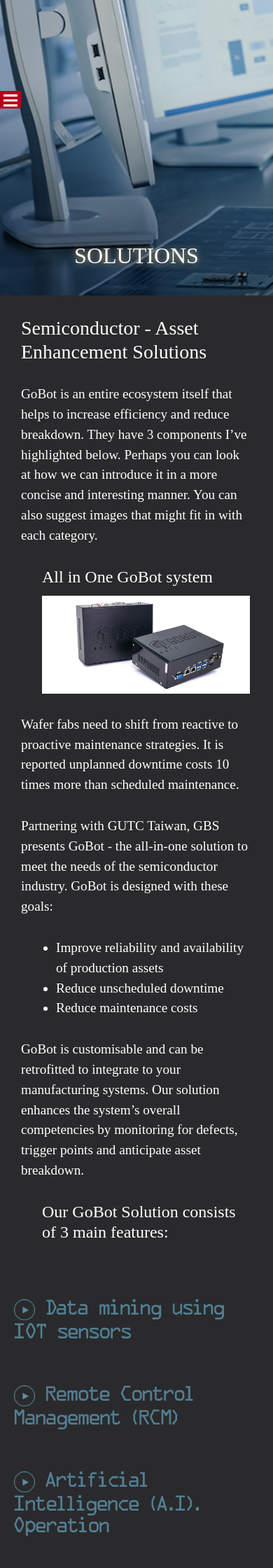
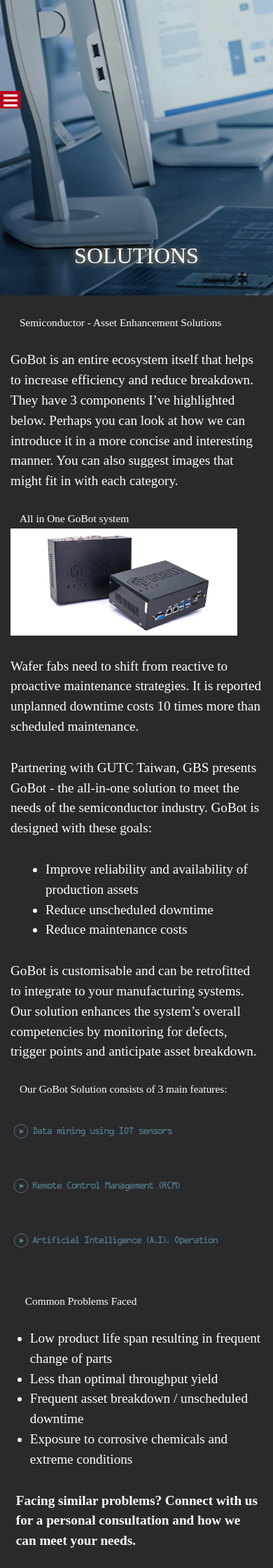
Before and after one commit to ghostjson/Revamped-GBS, a PHP site: page /sc-asset.html in a window 390 px wide. Shown: the top 2240 px of the page at 70% size. Run offline with PHP 8.4, Linux system fonts and the light colour scheme; some web fonts are replaced.

Commit message:
solution page font-size decrease for mobile devices

```diff
--- a/assets/css/solutions.css
+++ b/assets/css/solutions.css
@@ -78,7 +78,7 @@
 .common-problems {
   font-size: 1.2em;
   margin-left: 150px;
-  margin-top: 100px;
+  margin-top: 50px;
 }
 
 .common-problems ul {
@@ -134,6 +134,10 @@
   margin-left: 40px;
 }
 
+.expansion p {
+  font-size: 0.85em;
+}
+
 @media (max-width: 1000px) {
   .expansion .col-12 {
     padding: 10px 5vw;
@@ -178,4 +182,57 @@
   h3 {
     margin: 30px 0vw !important;
   }
+
+  .data-min-img-p img {
+    margin-left: 10px;
+  }
 }
+
+@media (max-width: 600px) {
+  .container {
+    padding: 0px;
+  }
+  h3,
+  h4 {
+    font-size: 0.8em !important;
+    margin-left: 13px !important;
+  }
+
+  .container h4,
+  .container img {
+    font-size: 0.8em;
+    margin: 0px;
+    margin-top: 5px;
+  }
+
+  h5.expand {
+    font-size: 0.5em !important;
+  }
+
+  h5.expand img {
+    width: 20px;
+  }
+
+  .expansion {
+    margin-top: 0px !important;
+  }
+
+  .exp-content p,
+  .exp-content li {
+    font-size: 0.7em !important;
+    margin-top: 5px;
+  }
+
+  .exp-content h6,
+  .exp-content ul {
+    margin-left: 20px;
+  }
+
+  .content p {
+    margin-top: 0px !important;
+  }
+
+  .common-problems h3 {
+    margin-top: 0px !important;
+  }
+}
```
